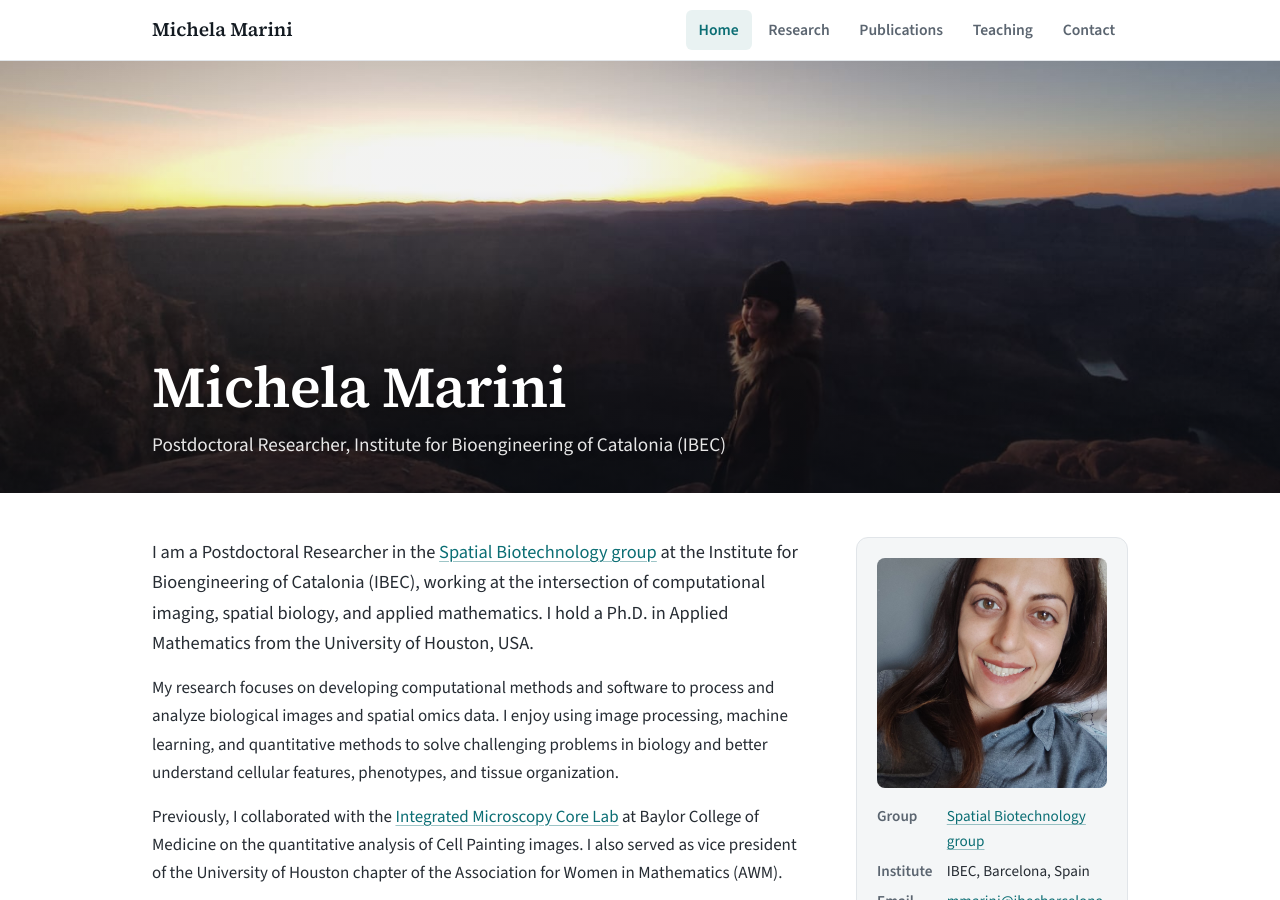
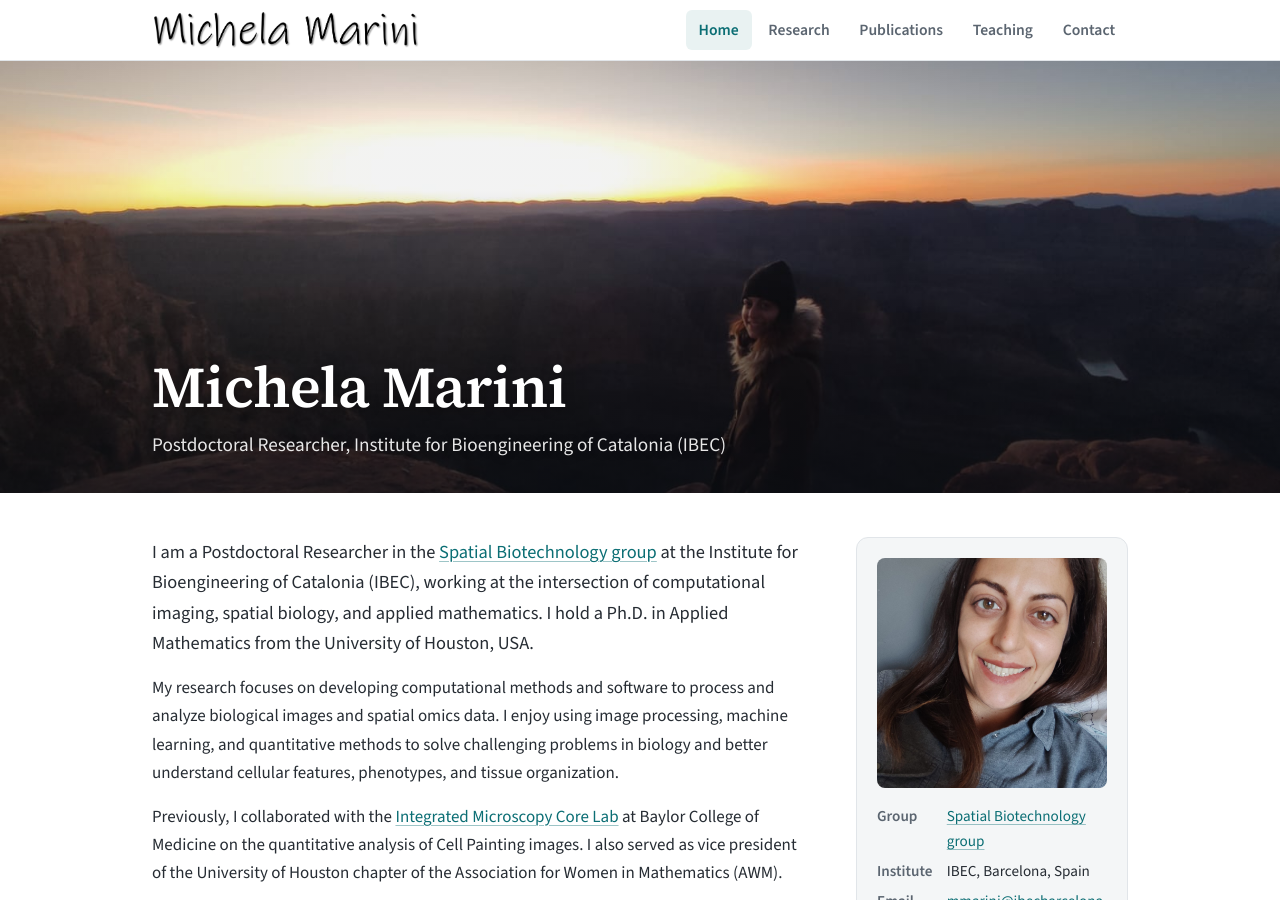
Before and after one commit to MichelaMarini/MichelaMarini.github.io, a Jekyll site: the page built from index.md, in a window 1280 px wide and 900 px high. Built offline with Jekyll 4.4.1, drawn with Linux system fonts in a browser that asks for light colours.

Commit message:
Add files via upload

```diff
--- a/_includes/nav.html
+++ b/_includes/nav.html
@@ -1,6 +1,6 @@
 <nav class="navbar" aria-label="Main navigation">
   <div class="nav-inner">
-    <a class="brand" href="{{ '/' | relative_url }}">{{ site.author.name }}</a>
+    <a class="brand" href="{{ '/' | relative_url }}"><img src="{{ '/images/logo_name_nav.png' | relative_url }}" alt="{{ site.author.name }}" class="brand-logo" width="268" height="40"></a>
     <button class="nav-toggle" aria-label="Open menu" aria-expanded="false" aria-controls="nav-menu">
       <span></span><span></span><span></span>
     </button>
--- a/assets/css/style.css
+++ b/assets/css/style.css
@@ -77,6 +77,9 @@ p { margin: 0 0 1rem; }
 }
 .brand { font-family: var(--font-head); font-weight: 600; font-size: 1.2rem; color: var(--heading); text-decoration: none; }
 .brand:hover { color: var(--accent); }
+.brand { display: inline-flex; align-items: center; }
+.brand-logo { display: block; height: 2.5rem; width: auto; }
+@media (prefers-color-scheme: dark) { .brand-logo { filter: invert(1); } }
 .nav-menu { list-style: none; margin: 0; padding: 0; display: flex; gap: 0.25rem; }
 .nav-link {
   display: block; padding: 0.45rem 0.8rem; border-radius: 6px;
@@ -93,6 +96,7 @@ p { margin: 0 0 1rem; }
 
 @media (max-width: 720px) {
   .nav-toggle { display: block; }
+  .brand-logo { height: 2.1rem; }
   .nav-menu {
     display: none; position: absolute; left: 0; right: 0; top: 100%;
     flex-direction: column; padding: 0.5rem 1rem 1rem;
```
Also changed, not shown: images/logo_name_nav.png (added).
